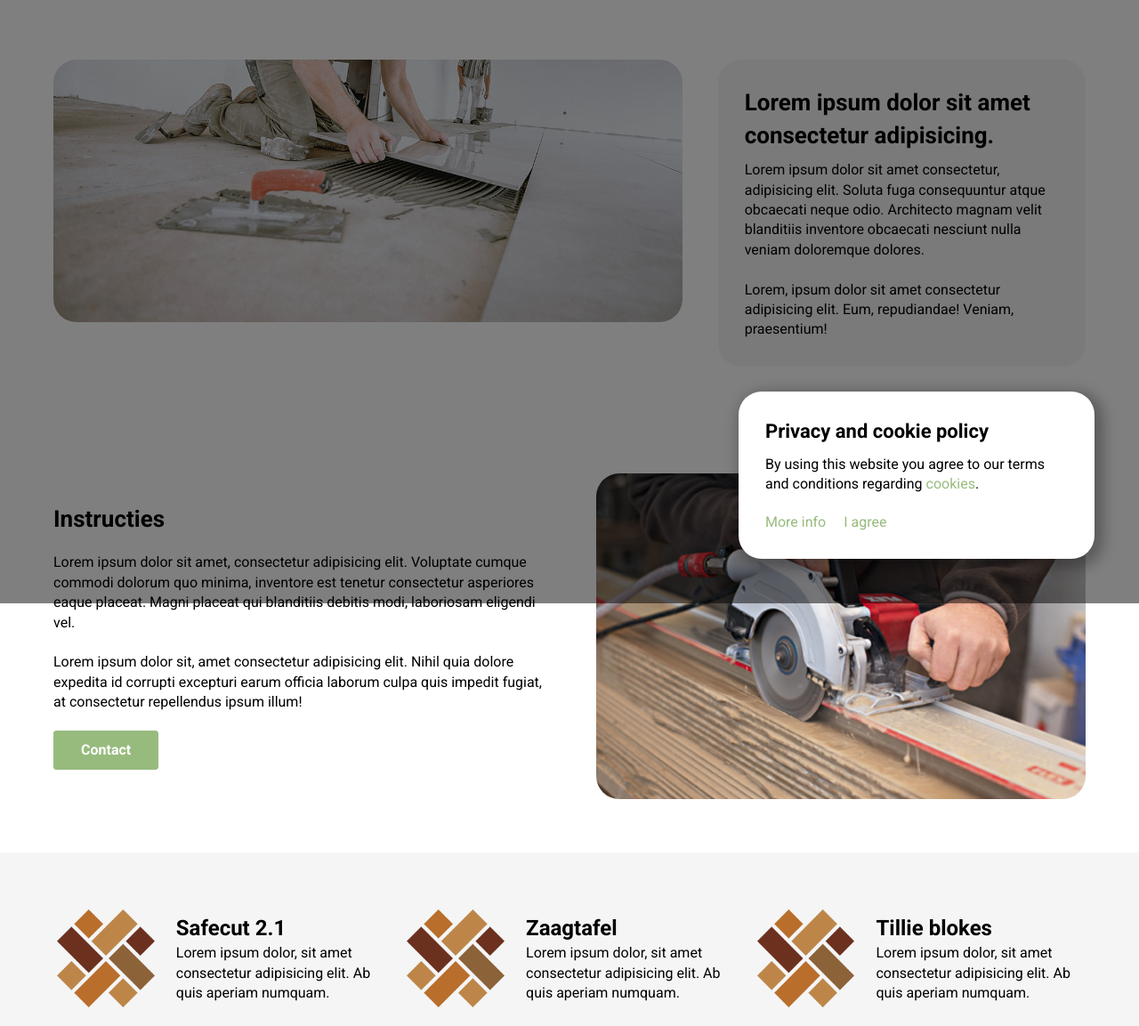
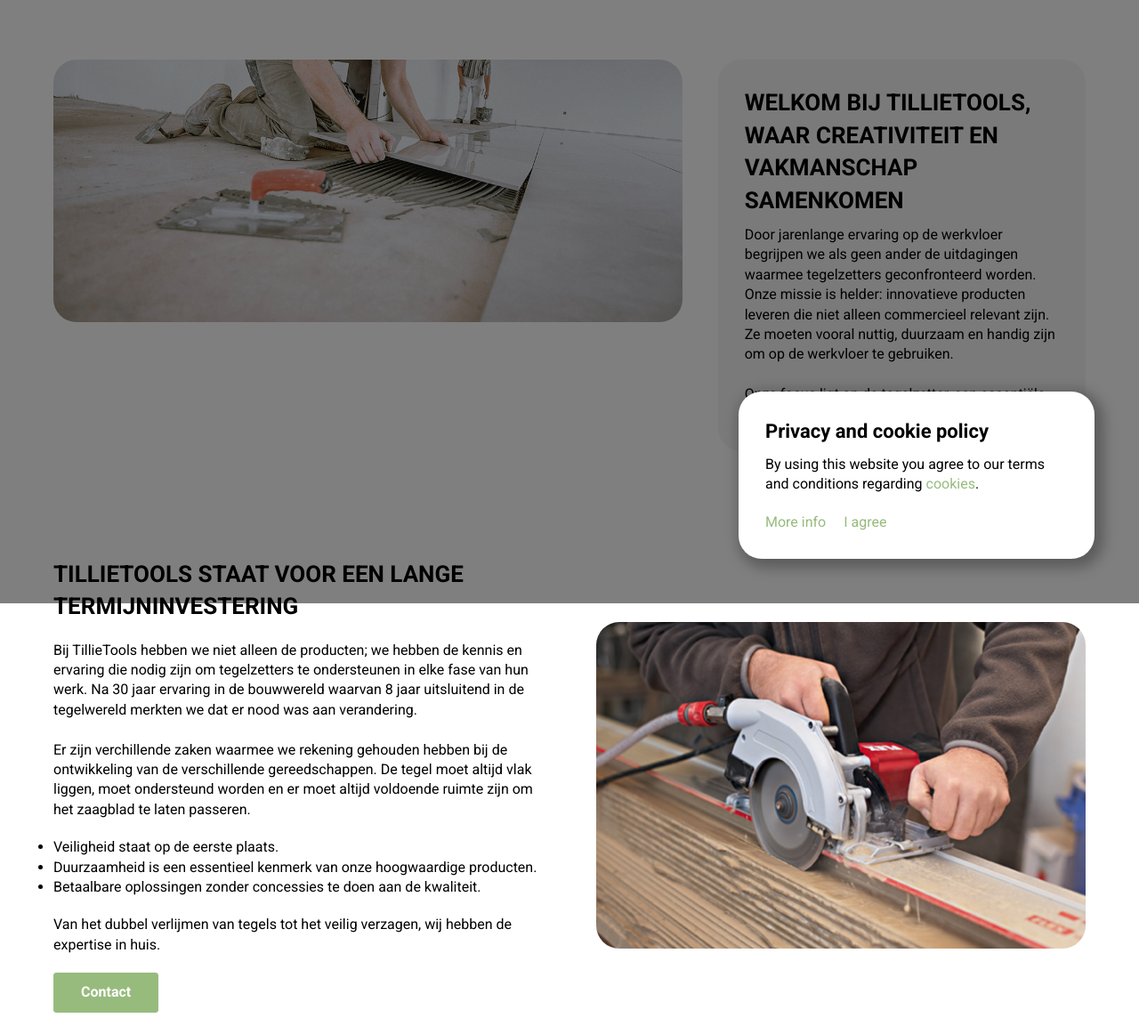
Before and after one commit to K1NGAARON/tillie-tools, a plain HTML site: page index.html in a window 1280 px wide. Shown: the part 122-1275 px from the top of the page at 89% size. Drawn offline with nearby package versions, Linux system fonts and the light colour scheme; files whose address does not match are found by name.

Commit message:
added copy

```diff
--- a/css/global.css
+++ b/css/global.css
@@ -29,6 +29,7 @@ h1,
 h2,
 h3 {
     font-weight: 700;
+    text-transform: uppercase;
 }
 
 h1 {
--- a/index.html
+++ b/index.html
@@ -109,12 +109,12 @@ height="0" width="0" style="display:none;visibility:hidden"></iframe></noscript>
             </div>
             <div class="item grey">
                 <h1>
-                    Lorem ipsum dolor sit amet consectetur adipisicing.
+                    Welkom Bij Tillietools, Waar Creativiteit En Vakmanschap Samenkomen
                 </h1>
                 <p>
-                    Lorem ipsum dolor sit amet consectetur, adipisicing elit. Soluta fuga consequuntur atque obcaecati neque odio. Architecto magnam velit blanditiis inventore obcaecati nesciunt nulla veniam doloremque dolores.
+                    Door jarenlange ervaring op de werkvloer begrijpen we als geen ander de uitdagingen waarmee tegelzetters geconfronteerd worden. Onze missie is helder: innovatieve producten leveren die niet alleen commercieel relevant zijn. Ze moeten vooral nuttig, duurzaam en handig zijn om op de werkvloer te gebruiken.
                     <br><br>
-                    Lorem, ipsum dolor sit amet consectetur adipisicing elit. Eum, repudiandae! Veniam, praesentium!
+                    Onze focus ligt op de tegelzetter, een essentiële schakel in de bouwsector
                 </p>
             </div>
         </div>
@@ -125,12 +125,26 @@ height="0" width="0" style="display:none;visibility:hidden"></iframe></noscript>
     <div class="row animate">
         <div class="col">
             <h2>
-                Instructies
+                Tillietools Staat Voor Een Lange Termijninvestering
             </h2>
             <p>
-                Lorem ipsum dolor sit amet, consectetur adipisicing elit. Voluptate cumque commodi dolorum quo minima, inventore est tenetur consectetur asperiores eaque placeat. Magni placeat qui blanditiis debitis modi, laboriosam eligendi vel.
+                Bij TillieTools hebben we niet alleen de producten; we hebben de kennis en ervaring die nodig zijn om tegelzetters te ondersteunen in elke fase van hun werk. Na 30 jaar ervaring in de bouwwereld waarvan 8 jaar uitsluitend in de tegelwereld merkten we dat er nood was aan verandering.
                 <br><br>
-                Lorem ipsum dolor sit, amet consectetur adipisicing elit. Nihil quia dolore expedita id corrupti excepturi earum officia laborum culpa quis impedit fugiat, at consectetur repellendus ipsum illum!
+                Er zijn verchillende zaken waarmee we rekening gehouden hebben bij de ontwikkeling van de verschillende gereedschappen. De tegel moet altijd vlak liggen, moet ondersteund worden en er moet altijd voldoende ruimte zijn om het zaagblad te laten passeren.
+            </p>
+            <ul>
+                <li>
+                    Veiligheid staat op de eerste plaats.
+                </li>
+                <li>
+                    Duurzaamheid is een essentieel kenmerk van onze hoogwaardige producten.
+                </li>
+                <li>
+                    Betaalbare oplossingen zonder concessies te doen aan de kwaliteit.
+                </li>
+            </ul>
+            <p>
+                Van het dubbel verlijmen van tegels tot het veilig verzagen, wij hebben de expertise in huis.
             </p>
             <a href="" class="btn">
                 Contact
@@ -154,7 +168,9 @@ height="0" width="0" style="display:none;visibility:hidden"></iframe></noscript>
                         Safecut 2.1
                     </h3>
                     <p>
-                        Lorem ipsum dolor, sit amet consectetur adipisicing elit. Ab quis aperiam numquam.
+                        De Safe Cut 2.1 is niet zomaar een zaagmat, het is een doordacht ontworpen gereedschap dat het tegelzetten makkelijker maakt. De vlakke noppen op de mat zorgen voor een antislip oppervlak. Hierdoor ligt de tegel of het te verzagen oppervlak altijd stevig vast. Het risico op verschuivingen tijdens het verwerken wordt zo aanzienlijk geminimaliseerd.
+                        <br><br>
+                        Het product is niet beperkt tot tegels alleen, deze mat is ook geschikt voor het zagen en verwerken van houten panelen, Gyproc en andere platte vlakken die precisie vereisen zonder beschadiging.
                     </p>
                 </div>
             </div>
@@ -167,7 +183,7 @@ height="0" width="0" style="display:none;visibility:hidden"></iframe></noscript>
                         Zaagtafel
                     </h3>
                     <p>
-                        Lorem ipsum dolor, sit amet consectetur adipisicing elit. Ab quis aperiam numquam.
+                        Under construction.
                     </p>
                 </div>
             </div>
@@ -180,7 +196,7 @@ height="0" width="0" style="display:none;visibility:hidden"></iframe></noscript>
                         Tillie blokes
                     </h3>
                     <p>
-                        Lorem ipsum dolor, sit amet consectetur adipisicing elit. Ab quis aperiam numquam.
+                        Tillieblokjes bieden een eenvoudige, maar uiterst effectieve methode om onder de pasregel door te vloeren.
                     </p>
                 </div>
             </div>
@@ -234,7 +250,9 @@ height="0" width="0" style="display:none;visibility:hidden"></iframe></noscript>
                 Vind het dichtsbijzijnde verkooppunt
             </h2>
             <p>
-                Lorem, ipsum dolor sit amet consectetur adipisicing elit. Sunt facere deleniti dolores fugit sit nihil iste quo fuga ipsum possimus sequi, omnis quae ratione tenetur delectus ullam? Repellendus, rerum! Nesciunt ullam itaque, ipsa assumenda recusandae expedita? Explicabo maiores possimus veniam!
+                Wil je onze innovatieve TillieTools in handen krijgen? Goed nieuws!
+                <br><br>
+                We hebben verschillende kanalen om onze producten te ontdekken en aan te schaffen, zodat jij jouw werk naar een hoger niveau kunt tillen. Of je nu online bestelt, deelneemt aan een demo in de bouwshop of ons ontmoet op een beurs, we kijken ernaar uit om je te helpen bij elke stap van jouw project
             </p>
             <a href="" class="btn">
                 Store locator
@@ -252,15 +270,15 @@ height="0" width="0" style="display:none;visibility:hidden"></iframe></noscript>
             <img class="logo" src="/assets/logo/logo-white.png" alt="Logo">
             <div class="footer-container">
                 <p class="legal">
-                    Bedrijfsnaam
+                    Tillie Tools BV
                     <br>
-                    Adres
+                    Oostendestraat 26, 8620 Nieuwpoort
                     <br>
                     <a class="mail" href="tel:0475330363">0475 33 03 63</a>
                     <br>
-                    <a class="mail" href="mailto:tillieblokjes@gmail.com">tillieblokjes@gmail.com</a>
+                    <a class="mail" href="mailto:info@tillietools.com">info@tillietools.com</a>
                     <br>
-                    BTW nummer
+                    BTW BE0802.740.326
                 </p>
                 <div class="socials">
                     <a href="">
```
Also changed, not shown: 404.html (+7 -5 lines), contact/bedankt/index.html (+7 -5 lines), contact/index.html (+7 -5 lines), legal/cookie-policy/index.html (+7 -5 lines).
